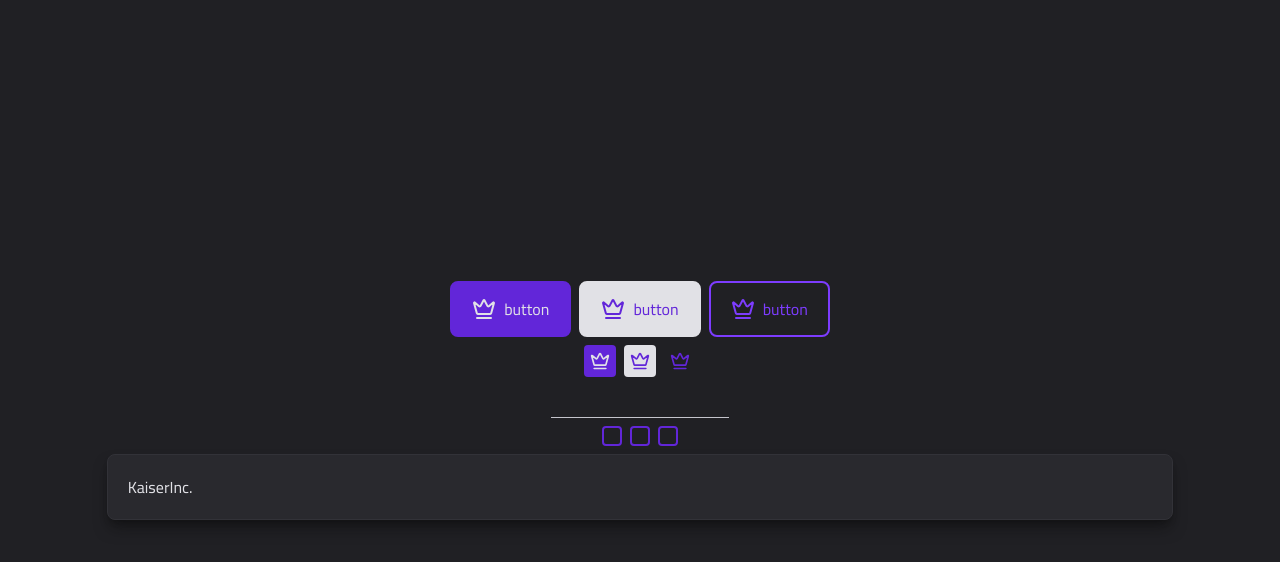
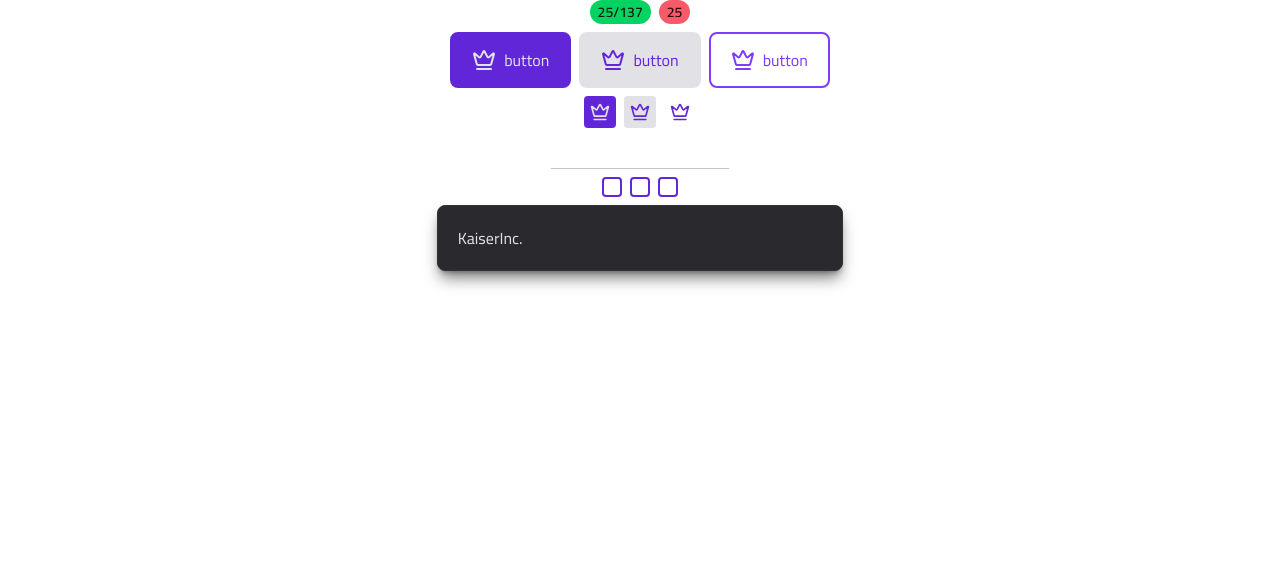
Before and after one commit to pHenrymelo/ToDos-componantization, a React (Vite) app: page / in a window 1280 px wide. Shown: the top 562 px of the page. Built offline with nearby package versions, Linux system fonts and the light colour scheme.

Commit message:
add contaniter component

```diff
--- a/src/App.tsx
+++ b/src/App.tsx
@@ -4,11 +4,17 @@
 import { InputText } from "./components/input-text";
 import { InputCheckbox } from "./components/input-checkbox";
 import { Card } from "./components/card";
+import { Badge } from "./components/badge";
+import { Container } from "./components/container";
 
 export function App() {
 
   return (
-    <div className=" w-full min-h-dvh flex flex-col bg-gray-800 justify-center items-center gap-2 ">
+    <Container className="flex flex-col gap-2 items-center my-auto">
+        <div className=" flex gap-2">
+          <Badge>25/137</Badge>
+          <Badge variant="secondary">25</Badge>
+        </div>
         <div className=" flex gap-2">
           <Button variant="primary">
             <Crown size={24} />
@@ -44,6 +50,6 @@
             KaiserInc.
           </Card>
         </div>
-    </div>
+    </Container>
   )
 }
--- /dev/null
+++ b/src/components/container.tsx
@@ -0,0 +1,29 @@
+import { cva, type VariantProps } from "class-variance-authority";
+import React from "react";
+import { twMerge } from "tailwind-merge";
+
+export const containerVariants = cva("mx-auto", {
+    variants: {
+        size: {
+            md: "max-w-[31.5rem] px-2"
+        }
+    },
+    defaultVariants: {
+        size: "md"
+    }
+})
+
+interface ContainerProps extends VariantProps<typeof containerVariants>, React.ComponentProps<"div"> {
+    as?: keyof React.JSX.IntrinsicElements;
+}
+
+export function Container({as = "div", size, children, className, ...props}:ContainerProps){
+    return React.createElement(
+        as,
+        {
+            className: twMerge(containerVariants({size}), className),
+            ...props
+        },
+        children
+    )
+}
```
